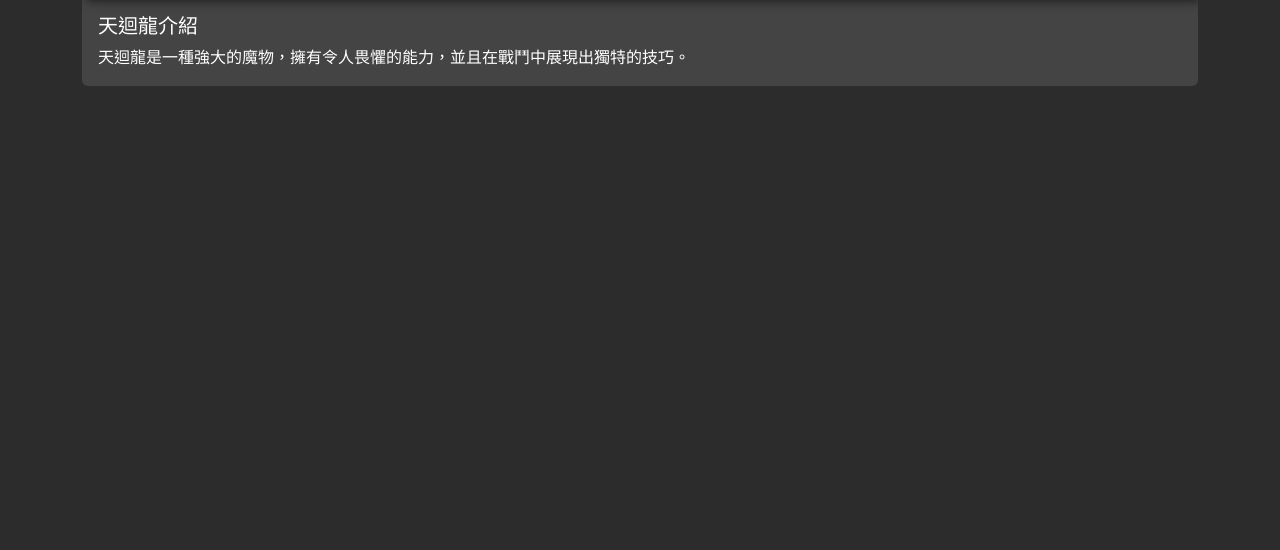
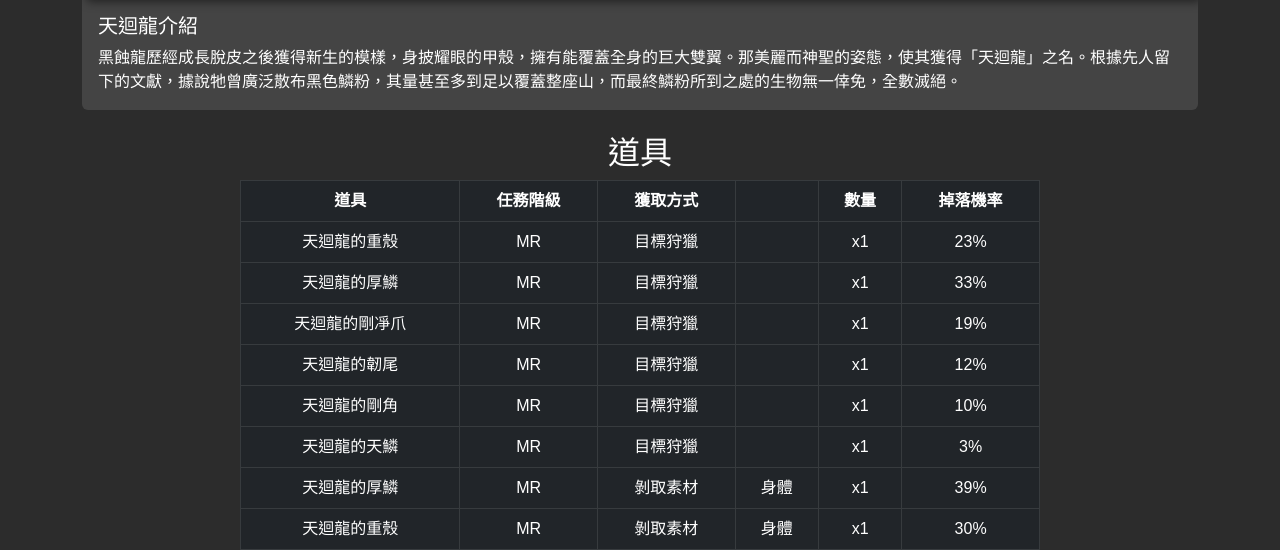
Before and after one commit to EfreetdOuOb/-, a plain HTML site: page 天迴龍.html in a window 1280 px wide. Shown: the part 975-1525 px from the top of the page. Before the commit the page ends 1061 px from the top, so only its background shows below. Drawn offline with nearby package versions, Linux system fonts and the light colour scheme.

Commit message:
天迴龍.html添加道具表格

```diff
--- a/天迴龍.html
+++ b/天迴龍.html
@@ -44,6 +44,17 @@
       background-color: #2c2c2c; /* 模態背景色 */
       color: #ffffff; /* 文字顏色 */
     }
+
+    .nav-link:hover {
+            background-color: rgba(255, 255, 255, 0.1); /* 滑鼠移至時的背景顏色（半透明） */
+        }
+
+        /* 搜尋窗口模糊效果 */
+        .modal-content {
+            background-color: #2c2c2c; /* 模態背景色 */
+            color: #ffffff; /* 文字顏色 */
+        }
+
         /* 小螢幕時使用漢堡按鈕 */
         @media (max-width: 768px) {
             .navbar-collapse {
@@ -61,6 +72,31 @@
             }
             .navbar-toggler {
                 display: none; /* 隱藏漢堡按鈕 */
+            }
+        }
+
+        /* 表格樣式 */
+        .table {
+            max-width: 800px; /* 限制表格的最大寬度 */
+            margin: 0 auto; /* 使表格居中 */
+            background-color: #333333; /* 表格背景色 */
+        }
+
+        th, td {
+            text-align: center;
+            color: #ffffff; /* 文字顏色 */
+        }
+
+        th {
+            background-color: #444444; /* 表頭背景色 */
+        }
+
+        tr:nth-child(even) {
+            background-color: #444444; /* 偶數行背景色 */
+        }
+
+        tr:hover {
+            background-color: #555555; /* 鼠標懸停行顏色 */
         }
   </style>
 </head>
@@ -123,7 +159,8 @@
           <img src="images/天迴龍.jpg" class="card-img-top" alt="天迴龍">
           <div class="card-body">
             <h5 class="card-title">天迴龍介紹</h5>
-            <p class="card-text">天迴龍是一種強大的魔物，擁有令人畏懼的能力，並且在戰鬥中展現出獨特的技巧。</p>
+            <p class="card-text">黑蝕龍歷經成長脫皮之後獲得新生的模樣，身披耀眼的甲殼，擁有能覆蓋全身的巨大雙翼。那美麗而神聖的姿態，使其獲得「天迴龍」之名。根據先人留下的文獻，據說牠曾廣泛散布黑色鱗粉，其量甚至多到足以覆蓋整座山，而最終鱗粉所到之處的生物無一倖免，全數滅絕。
+</p>
           </div>
         </div>
       </div>
@@ -150,6 +187,89 @@
     </div>
   </div>
 
+  <!-- 道具數據表格 -->
+        <h2 class="text-center mt-4">道具</h2>
+        <table class="table table-bordered table-hover table-dark">
+            <thead>
+                <tr>
+                    <th>道具</th>
+                    <th>任務階級</th>
+                    <th>獲取方式</th>
+                    <th> </th>
+                    <th>數量</th>
+                    <th>掉落機率</th>
+                </tr>
+            </thead>
+            <tbody>
+                <tr>
+                    <td>天迴龍的重殼</td>
+                    <td>MR</td>
+                    <td>目標狩獵</td>
+                    <th> </th>
+                    <td>x1</td>
+                    <td>23%</td>
+                </tr>
+                <tr>
+                    <td>天迴龍的厚鱗</td>
+                    <td>MR</td>
+                    <td>目標狩獵</td>
+                    <th> </th>
+                    <td>x1</td>
+                    <td>33%</td>
+                </tr>
+                <tr>
+                    <td>天迴龍的剛凈爪</td>
+                    <td>MR</td>
+                    <td>目標狩獵</td>
+                    <th> </th>
+                    <td>x1</td>
+                    <td>19%</td>
+                </tr>
+                <tr>
+                    <td>天迴龍的韌尾</td>
+                    <td>MR</td>
+                    <td>目標狩獵</td>
+                    <th> </th>
+                    <td>x1</td>
+                    <td>12%</td>
+                </tr>
+                <tr>
+                    <td>天迴龍的剛角</td>
+                    <td>MR</td>
+                    <td>目標狩獵</td>
+                    <th> </th>
+                    <td>x1</td>
+                    <td>10%</td>
+                </tr>
+                <tr>
+                    <td>天迴龍的天鱗</td>
+                    <td>MR</td>
+                    <td>目標狩獵</td>
+                    <th> </th>
+                    <td>x1</td>
+                    <td>3%</td>
+                </tr>
+                <tr>
+                    <td>天迴龍的厚鱗</td>
+                    <td>MR</td>
+                    <td>剝取素材</td>
+                    <td>身體</td>
+                    <td>x1</td>
+                    <td>39%</td>
+                </tr>
+                <tr>
+                    <td>天迴龍的重殼</td>
+                    <td>MR</td>
+                    <td>剝取素材</td>
+                    <td>身體</td>
+                    <td>x1</td>
+                    <td>30%</td>
+                </tr>
+
+               <!-- 添加更多數據行 -->
+           </tbody>
+        </table>
+
   <!-- Bootstrap JS -->
   <script src="https://cdn.jsdelivr.net/npm/bootstrap@5.3.0-alpha1/dist/js/bootstrap.bundle.min.js"></script>
 </body>
```
Lines whose indentation alone changed are shown as unchanged.
